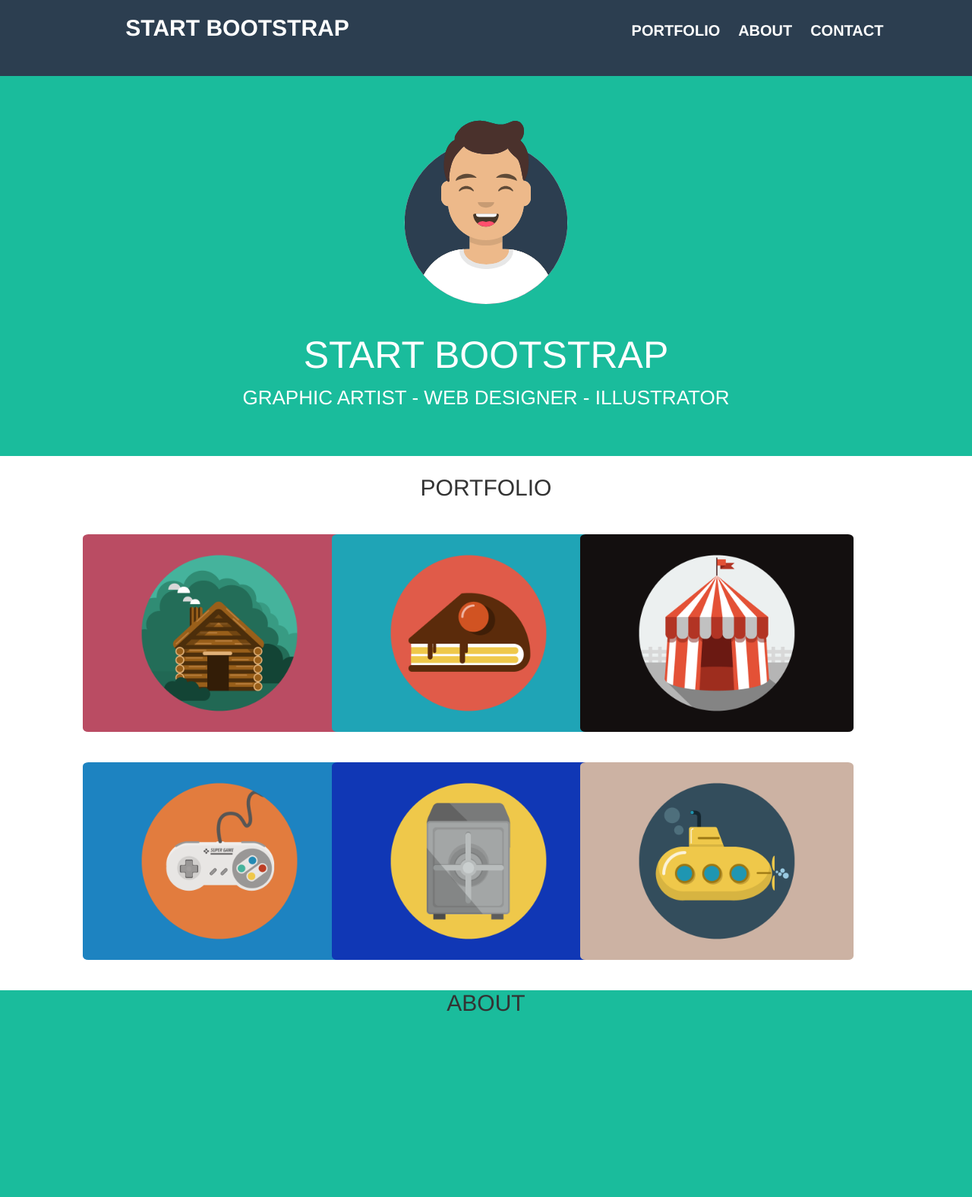
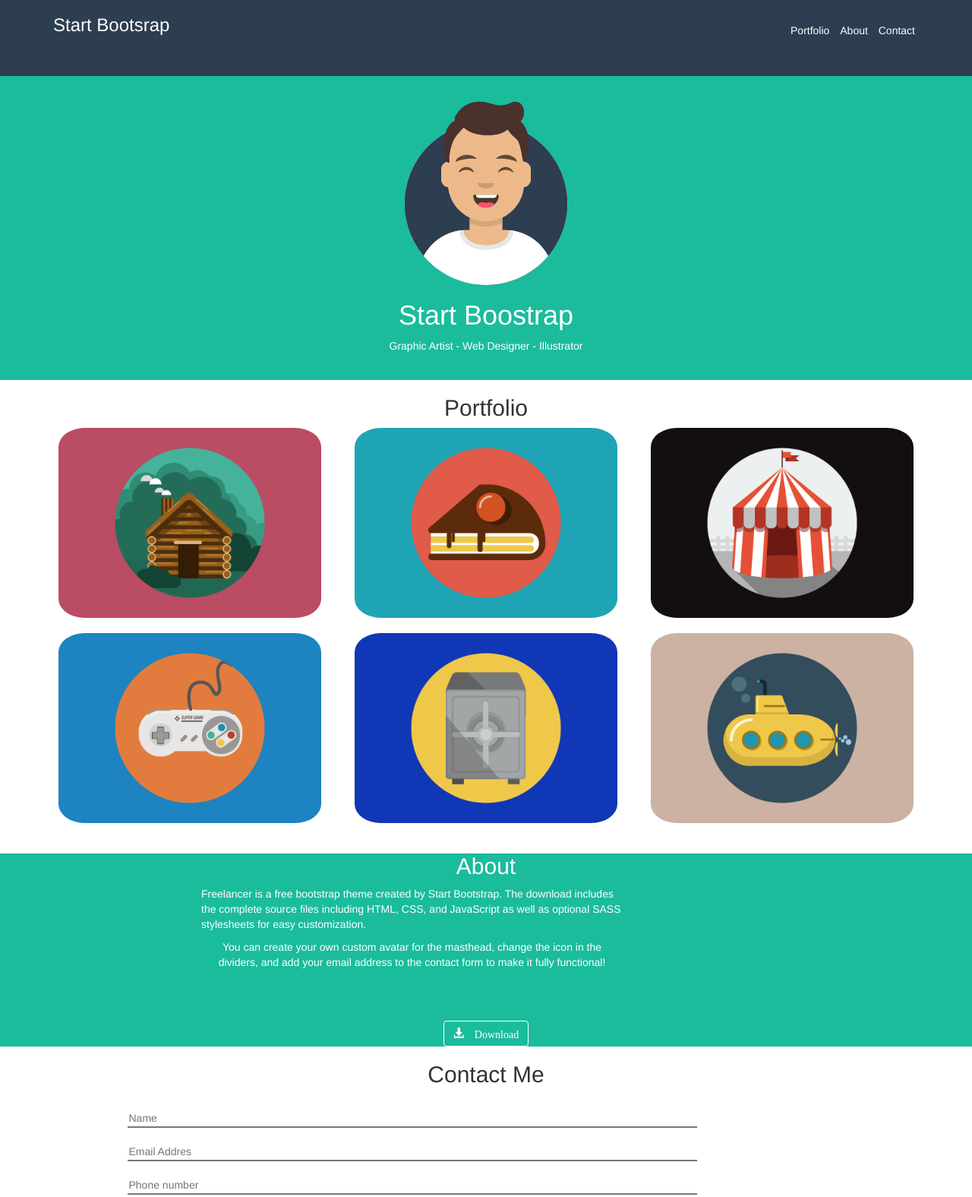
Before and after one commit to ciampa-davide/html-css-bootstrap-freelancer, a plain HTML site: page index.html in a window 1280 px wide. Shown: the top 1575 px of the page at 76% size. Drawn offline with nearby package versions, Linux system fonts and the light colour scheme.

Commit message:
Ricreazione del sito da 0 partendo da visualizzazione xs

```diff
--- a/css/style.css
+++ b/css/style.css
@@ -1,58 +1,79 @@
-.header-row{
-  background-color: #2C3E50;
+h5{
+  font-size: 24px;
+}
+
+.header_top{
   min-height: 100px;
   line-height: 80px;
+  background-color: #2C3E50
+}
+
+.container_60{
+  width: 60%
+}
+
+.text_white{
+  color: white;
+}
+.menu{
+  font-size: 24px;
   color: white;
 }
 
-h1{
-  font-size: 50px;
-  color: white;
-}
+.header_bottom{
+  background-color: #1abc9c;
+  min-height: 200px;
+  padding: 25px 0;
 
-p{
-  font-size: 26px;
-  color:white;
-}
-[class*='col-']{
-  text-align: center;
-}
-.col-lg-6 ul{
-  list-style: none;
-}
-
-ul > li{
-  display: inline-block;
-  margin-top: auto;
-  padding-left: 20px;
-  font-size: 20px;
-}
-
-li > a{
-  color: white;
-}
-
-.background{
-  min-height: 500px;
-  background-color: #1ABC9C
-}
-.background > h2{
-  margin-top: 20px;
-}
-
-.background .row .col-lg-12 > img{
-  max-height: 250px;
-  margin-top: 50px;
-}
-
-section > h2{
-  font-size: 30px;
-  text-align: center;
-  margin:25px 0;
 }
 
 img{
-  max-height: 260px;
-  margin:20px auto;
-  border-radius: 2%;
+  max-height: 250px;
 }
+
+ .col-xs-12 img{
+  margin-bottom: 20px;
+  border-radius: 10%;
+}
+
+.about{
+  background-color: #1abc9c;
+}
+
+.btn_green{
+  background-color:  #1abc9c;
+  color: white;
+  border:1px solid white;
+  margin-top: 5%;
+}
+
+
+input,
+textarea{
+  width: 100%;
+  margin-top: 20px;
+  border-top: none;
+  border-left: none;
+  border-right: none;
+}
+
+footer{
+  min-height: 100px;
+  background-color: #2C3E50
+}
+
+.footer_top,
+.footer_middle,
+.footer_bottom{
+  font-size: 20px;
+  padding-top: 10px;
+}
+
+i{
+  max-width: 20px;
+  max-height: 20px;
+  border:1px solid white;
+}
+p > a {
+  color:#1abc9c;
+}
--- a/index.html
+++ b/index.html
@@ -4,83 +4,99 @@
     <meta charset="utf-8">
     <meta name="viewport" content="width=device-width, initial-scale=1.0">
     <link rel="stylesheet" href="https://maxcdn.bootstrapcdn.com/bootstrap/3.3.7/css/bootstrap.min.css" integrity="sha384-BVYiiSIFeK1dGmJRAkycuHAHRg32OmUcww7on3RYdg4Va+PmSTsz/K68vbdEjh4u" crossorigin="anonymous">
+    <link rel="stylesheet" href="https://cdnjs.cloudflare.com/ajax/libs/font-awesome/5.15.1/css/all.css" integrity="sha512-f73UKwzP1Oia45eqHpHwzJtFLpvULbhVpEJfaWczo/ZCV5NWSnK4vLDnjTaMps28ocZ05RbI83k2RlQH92zy7A==" crossorigin="anonymous" />
     <link rel="stylesheet" href="css/style.css">
     <title></title>
   </head>
   <body>
-
     <header>
-      <div class="row header-row">
-        <div class="col-lg-6">
-          <h2><strong>START BOOTSTRAP</strong></h2>
+      <div class="header_top">
+        <div class="container">
+          <div class="row">
+            <div class="col-xs-6">
+              <h3 class="text_white">Start Bootsrap</h3>
+            </div>
+            <div class="col-xs-6 text-right">
+              <a href="#"><span class="visible-xs-inline-block glyphicon glyphicon-menu-hamburger menu "></span></a>
+              <ul class="list-inline hidden-xs">
+                <li class="text_white"><a href="#"></a>Portfolio</li>
+                <li class="text_white"><a href="#"></a>About</li>
+                <li class="text_white"><a href="#"></a>Contact</li>
+              </ul>
+            </div>
+          </div>
         </div>
-        <div class="col-lg-6">
-          <ul>
-            <li><a href="#"><strong>PORTFOLIO</strong></a></li>
-            <li><a href="#"><strong>ABOUT</strong></a></li>
-            <li><a href="#"><strong>CONTACT</strong></a></li>
-          </ul>
-        </div>
+      </div>
+      <div class="header_bottom text-center">
+        <img src="img/avataaars.svg" alt="">
+        <h1 class="text_white">Start Boostrap</h1>
+        <p class="text_white">Graphic Artist - Web Designer - Illustrator</p>
       </div>
     </header>
 
     <main>
-      <!-- prima parte del sito -->
-      <section class="background">
-        <div class="row">
-          <div class="col-lg-12">
-            <img src="img/avataaars.svg" alt="avatar">
-          </div>
-          <div class="col-lg-offset-2 col-lg-8">
-            <h1>START BOOTSTRAP</h1>
-            <p>GRAPHIC ARTIST - WEB DESIGNER - ILLUSTRATOR</p>
+      <section id="portfolio" class="text-center">
+        <h2>Portfolio</h2>
+        <div class="container">
+          <div class="row">
+            <div class="col-xs-12 col-sm-6 col-lg-4"><img src="img/cabin.png" alt=""> </div>
+            <div class="col-xs-12 col-sm-6 col-lg-4 "><img src="img/cake.png" alt=""></div>
+            <div class="col-xs-12 col-sm-6 col-lg-4 "><img src="img/circus.png" alt=""></div>
+            <div class="col-xs-12 col-sm-6 col-lg-4 "><img src="img/game.png" alt=""></div>
+            <div class="col-xs-12 col-sm-6 col-lg-4 "><img src="img/safe.png" alt=""></div>
+            <div class="col-xs-12 col-sm-6 col-lg-4 "><img src="img/submarine.png" alt=""></div>
           </div>
         </div>
+      </section>
+
+      <section class="about text-center">
+        <h2 class="text_white">About</h2>
+        <div class="container">
+          <div class="row">
+            <div class="col-xs-8 col-xs-offset-2 col-sm-6 col-lg-6 text-left"><p class="text_white">Freelancer is a free bootstrap theme created by Start Bootstrap. The download includes the complete source files including HTML, CSS, and JavaScript as well as optional SASS stylesheets for easy customization.</p> </div>
+            <div class="col-xs-8 col-xs-offset-2 col-sm-6 col-lg-6text-left"><p class="text_white">You can create your own custom avatar for the masthead, change the icon in the dividers, and add your email address to the contact form to make it fully functional!</p> </div>
+          </div>
+          <button type="button" class="btn btn_green"> <span class="glyphicon glyphicon-download-alt"> Download</span></button>
+        </div>
+      </section>
+
+      <section class="contact">
+        <h2 class="text-center">Contact Me</h2>
+        <div class="container">
+          <div class="row">
+            <div class="col-xs-8 col-xs-offset-1 text-left"><input type="text" placeholder="Name"></div>
+            <div class="col-xs-8 col-xs-offset-1 text-left"><input type="text" placeholder="Email Addres"></div>
+            <div class="col-xs-8 col-xs-offset-1 text-left"><input type="text" placeholder="Phone number"></div>
+            <div class="col-xs-8 col-xs-offset-1 text-left"><textarea name="name" rows="8" cols="61" placeholder="Message"></textarea></div>
+            <div class="col-xs-8 col-xs-offset-1 text-left"><button type="button" class="btn btn_green"><span>Send</span></button></div>
+          </div>
+        </div>
+      </section>
+    </main>
+
+    <footer>
+      <section class="footer_top">
+        <h5 class="text-center text_white">Location</h5>
+        <p class="text-center text_white">2215 John Daniel Drive Clark, MO 54243</p>
+      </section>
+      <section class="footer_middle">
+        <h5 class="text-center text_white">Around the Web</h5>
+        <div class="container">
+          <a href="#"><i class="fab fa-facebook-f text_white"></i></a>
+          <a href="#"><i class="fab fa-google-plus-g text_white"></i></a>
+          <a href="#"></a>
+          <a href="#"></a>
+        </div>
+
 
       </section>
-      <!-- /prima parte del sito -->
-      <!-- seconda parte del sito con immagini a griglia -->
-      <section>
-        <!-- <div class="container"> -->
-          <h2>PORTFOLIO</h2>
-          <!-- prima riga -->
-          <div class="row">
-            <div class="col-lg-offset-1 col-lg-3">
-              <img src="img/cabin.png" alt="casetta in legno">
-            </div>
-            <div class="col-lg-3">
-              <img src="img/cake.png" alt="torta">
-            </div>
-            <div class="col-lg-3">
-              <img src="img/circus.png" alt="circo">
-            </div>
-            <!-- /prima riga -->
-            <!-- seconda riga -->
-          </div>
-          <div class="row">
-              <div class="col-lg-offset-1 col-lg-3">
-                <img src="img/game.png" alt="gioco">
-              </div>
-              <div class="col-lg-3">
-                <img src="img/safe.png" alt="cassaforte">
-              </div>
-              <div class="col-lg-3">
-                <img src="img/submarine.png" alt="sottomarino">
-              </div>
-          </div>
-          <!-- /seconda riga -->
-        <!-- </div> -->
+      <section class="footer_bottom">
+        <h5 class="text-center text_white">About Freelancer</h5>
+        <p class="text-center text_white">Freelace is a free to use, open source Bootstrap theme created by <a href="#">Start Bootstrap</a> </p>
+
       </section>
-      <!-- /seconda parte del sito con immagini a griglia -->
-      <!-- terza parte del sito con l'about -->
-      <section class="background">
-          <h2>ABOUT</h2>
-        <div class="row">
 
-        </div>
-      </section>
-      <!-- /terza parte del sito con l'about -->
 
-    </main>
+    </footer>
   </body>
 </html>
```
